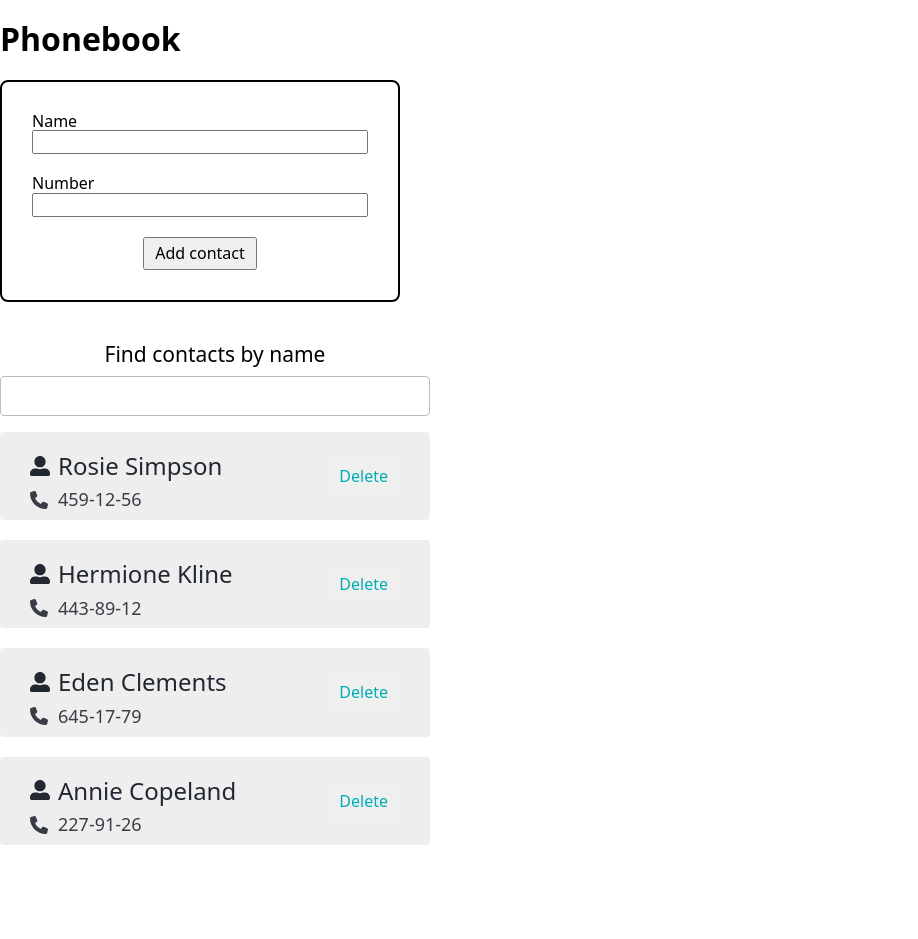
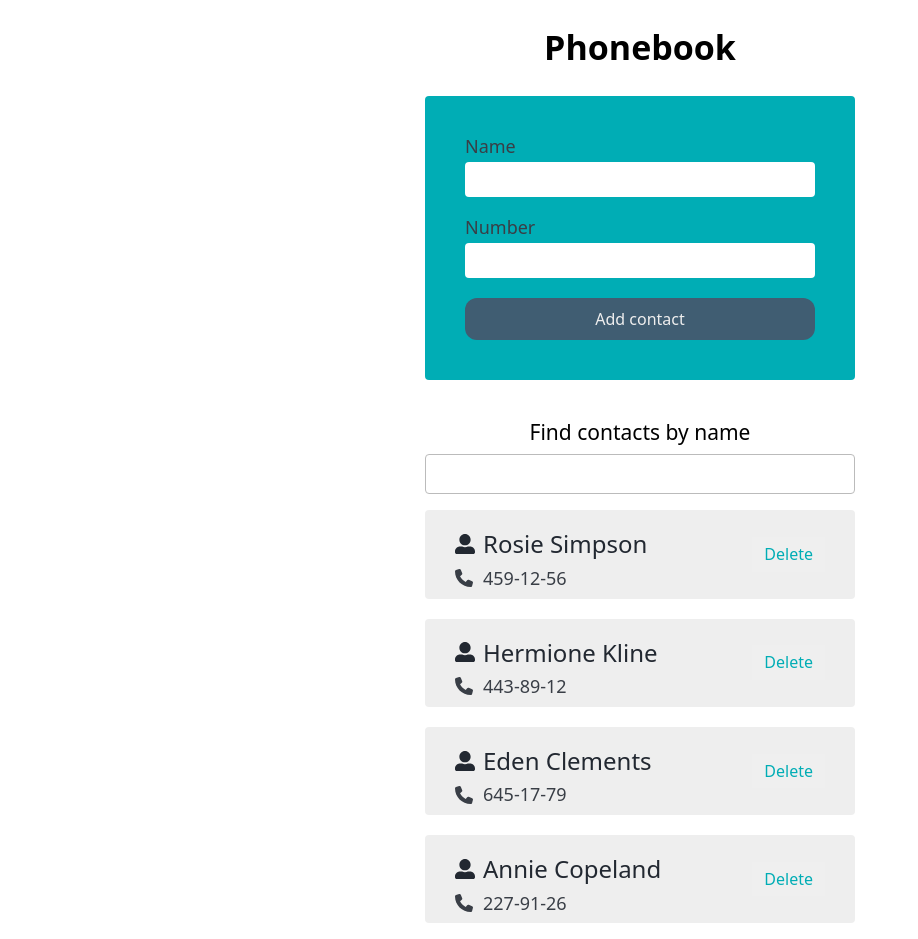
Before and after one commit to andriiyakymiv/goit-react-hw-03, a React (Vite) app: page / in a window 1280 px wide. Shown: the whole page, without its empty margins (0-918 px from the left). Before the commit the page ends 861 px from the top, so only its background shows below. Built offline with nearby package versions, Linux system fonts and the light colour scheme.

Commit message:
Changed the description and list of the component (ContactForm) as well as the styling

```diff
--- a/src/App.css
+++ b/src/App.css
@@ -0,0 +1,10 @@
+.container {
+    display: flex;
+    flex-direction: column;
+    justify-content: center;
+    align-items: center;
+}
+
+.title {
+    font-size: 34px;
+}
--- a/src/App.jsx
+++ b/src/App.jsx
@@ -6,7 +6,6 @@ import contactsData from './data/contacts.json';
 import ContactForm from './components/ContactForm/ContactForm';
 import ContactList from './components/ContactList/ContactList';
 import SearchBox from './components/SearchBox/SearchBox';
-
 import './App.css';
 
 function App() {
@@ -29,10 +28,12 @@ function App() {
 
   return (
     <>
-      <h1>Phonebook</h1>
+      <section className='container'>
+      <h1 className='title'>Phonebook</h1>
       <ContactForm addContact={addContact} />
       <SearchBox value={searchValue} handleChange={handleChange} />
       <ContactList contacts={filterContacts} handleDelete={handleDelete} />
+      </section>
     </>
   );
 };
--- a/src/components/ContactForm/ContactForm.jsx
+++ b/src/components/ContactForm/ContactForm.jsx
@@ -1,4 +1,4 @@
-import { ErrorMessage, Field, Form, Formik } from 'formik';
+import { Formik, Form, ErrorMessage, Field  } from 'formik';
 import * as Yup from 'yup';
 
 import { nanoid } from 'nanoid';
@@ -6,18 +6,21 @@ import { useId } from 'react';
 
 import style from './ContactForm.module.css';
 
-const initValues = {
+const initialValue = {
   name: '',
   number: '',
 };
 
-const ContactSchema = Yup.object().shape({
-  name: Yup.string().min(3, 'Too short').max(50, 'Too long').required(),
+const ValidationSchema = Yup.object().shape({
+  name: Yup.string()
+    .min(3, 'Too short!')
+    .max(50, 'Too long!')
+    .required('Required'),
   number: Yup.string()
-    .matches(/^\d{3}-\d{2}-\d{2}$/, 'Phone must be in format 111-11-11')
-    .min(3, 'Too short')
-    .max(50, 'Too long')
-    .required(),
+    .matches(/^\d{3}-\d{2}-\d{2}$/, 'Format must be 111-11-11')
+    .min(3, 'Too short!')
+    .max(50, 'Too long!')
+    .required('Required'),
 });
 
 const ContactForm = ({ addContact }) => {
@@ -27,28 +30,37 @@ const ContactForm = ({ addContact }) => {
   const handleSubmit = (values, actions) => {
     const newContact = { ...values, id: nanoid() };
     addContact(newContact);
-
     actions.resetForm();
   };
 
   return (
-    <Formik initialValues={initValues} onSubmit={handleSubmit} validationSchema={ContactSchema}>
+    <Formik
+      onSubmit={handleSubmit}
+      initialValues={initialValue}
+      validationSchema={ValidationSchema}
+    >
       <Form className={style.form}>
-        <div className={style.fieldWrapper}>
-          <label htmlFor={nameId}>Name</label>
-          <Field className={style.field} name="name" type="text" id={nameId} />
+
+        <div className={style.form__wrapper}>
+          <label htmlFor={nameId} className={style.label}>
+            Name
+          </label>
+          <Field className={style.field} id={nameId} name="name" type="text"  />
           <ErrorMessage className={style.error} name="name" component="span" />
         </div>
 
-        <div className={style.fieldWrapper}>
-          <label htmlFor={numberId}>Number</label>
-          <Field className={style.field} name="number" type="text" id={numberId} />
+        <div className={style.form__wrapper}>
+          <label htmlFor={numberId} className={style.label}>
+            Number
+          </label>
+          <Field className={style.field} id={numberId} name="number" type="text"  />
           <ErrorMessage className={style.error} name="number" component="span" />
         </div>
 
         <button className={style.btn} type="submit">
           Add contact
         </button>
+
       </Form>
     </Formik>
   );
--- a/src/components/ContactForm/ContactForm.module.css
+++ b/src/components/ContactForm/ContactForm.module.css
@@ -1,35 +1,60 @@
 .form {
-    width: 400px;
-
+    display: flex;
+    flex-direction: column;
+    width: 430px;
     margin-bottom: 40px;
-    padding: 30px;
-
-    border: 2px solid #000000;
-    border-radius: 8px;
+    padding: 40px;
+    background-color: #00ADB5;
+    color: #393E46;
+    border-radius: 4px;
+    /* box-shadow: 0 4px 12px rgba(0, 0, 0, 0.1); */
 }
 
-.fieldWrapper {
+.form__wrapper {
+    display: flex;
+    flex-direction: column;
     position: relative;
+}
+
+.label {
+    font-size: 18px;
+    margin-bottom: 6px;
+    color: #393E46;
 }
 
 .field {
     display: block;
+    padding: 8px 16px;
     width: 100%;
+    border-radius: 4px;
     margin-bottom: 20px;
+    border: none;
+    font-size: 16px;
 }
 
 .error {
     position: absolute;
-    bottom: -20px;
-    left: 0;
+    right: 0;
 
-    color: #ff0000;
+    color: #EEEEEE;
 }
 
 .btn {
-    display: block;
+    padding: 12px;
+        background-color: #405D72;
+        color: #EEEEEE;
+        border: none;
+        border-radius: 12px;
+        font-size: 16px;
+        cursor: pointer;
+        transition: background-color 0.3s ease;
+
+
+
+    /* display: block;
     margin-left: auto;
     margin-right: auto;
     margin-top: 10px;
-    padding: 5px 10px;
+    padding: 5px 10px; */
+
 }
```
